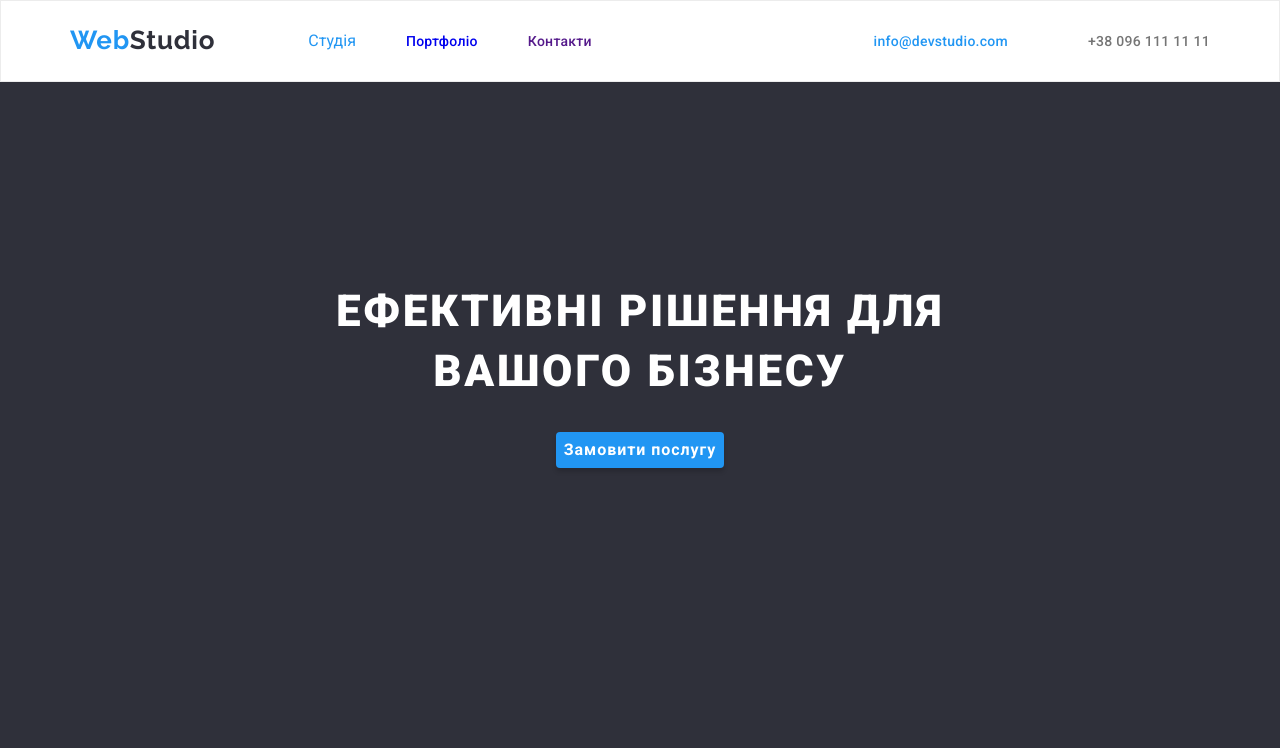
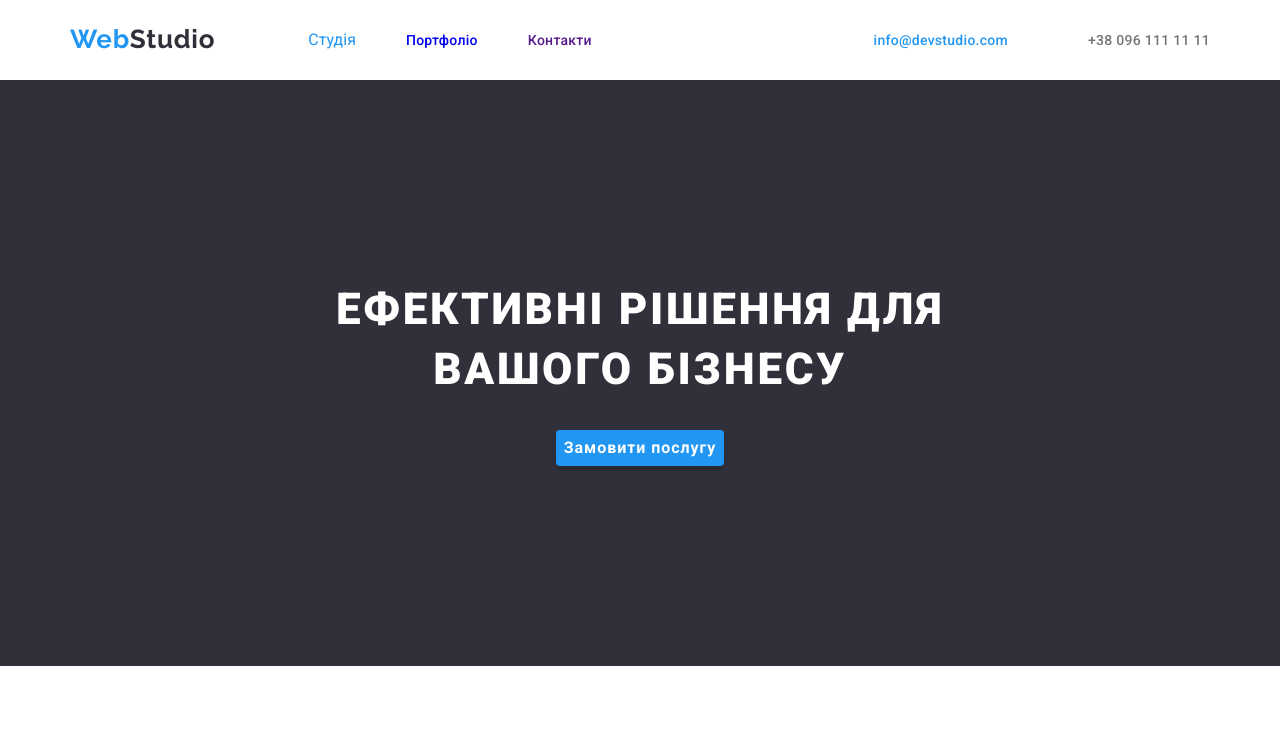
Before and after one commit to MaksymchukElla/github-tutorial-3, a plain HTML site: page index.html in a window 1280 px wide. Shown: the top 756 px of the page. Drawn offline with nearby package versions, Linux system fonts and the light colour scheme.

Commit message:
ДЗ 3 принято

```diff
--- a/css/styles.css
+++ b/css/styles.css
@@ -61,7 +61,7 @@ section {
 }
 
 .page-header {
-  border: 1px solid #ECECEC;
+  border-botton: 1px solid #ECECEC;
 }
 
 .logo {
@@ -169,7 +169,7 @@ section {
 
 .content {
   padding-top: 200px;
-  padding-bottom: 280px;
+  padding-bottom: 200px;
 }
 .section-title {
   margin-top: 0;
```
